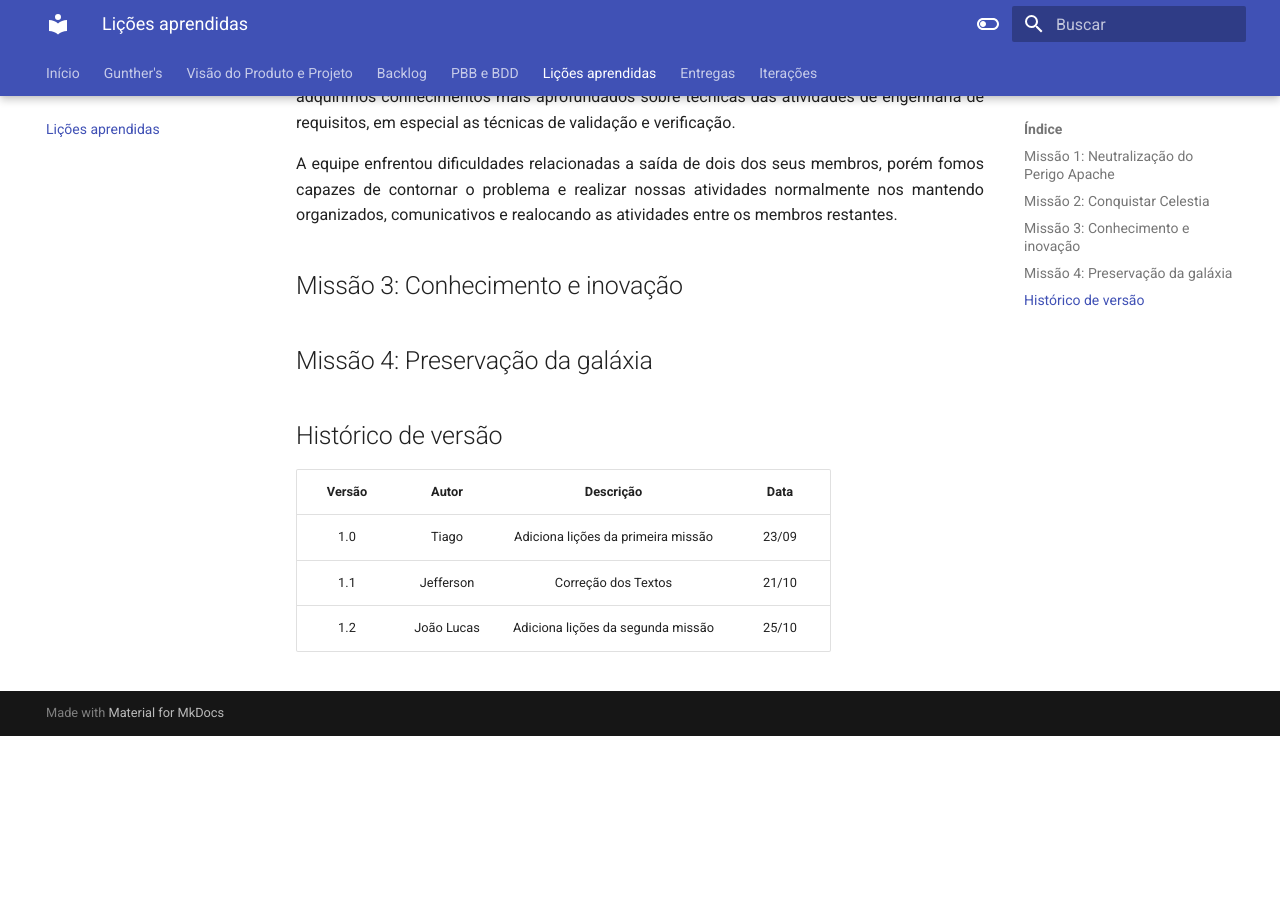
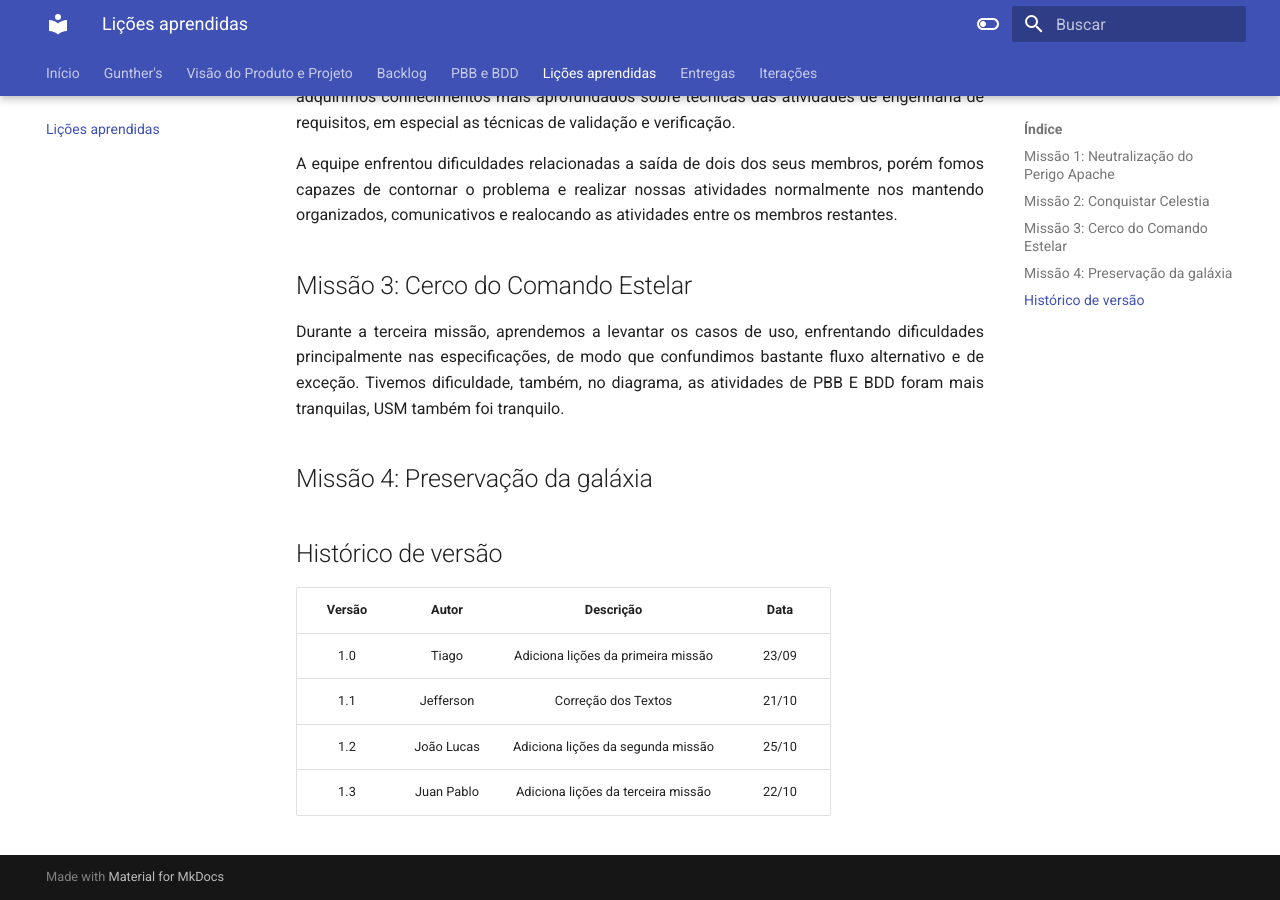
Before and after one commit to mdsreq-fga-unb/2023.2-CarteiraControl, an MkDocs documentation site: the page built from docs/Licoes.md, in a window 1280 px wide and 900 px high, scrolled down 676 px. Built offline with MkDocs 1.6.1 and Material for MkDocs 9.7.7, drawn with Linux system fonts in a browser that asks for light colours; before the commit the page ends 1412 px from its top, so only the background shows below that.

Commit message:
entrega da missão 3
Co-authored-by: Tiago1604 <202028973@aluno.unb.br>
Co-authored-by: JeffersonSenaa <jeffersonsena12144@gmail.com>
Co-authored-by: Jlmsousa <jlmsousa@hotmail.com>

```diff
--- a/docs/Licoes.md
+++ b/docs/Licoes.md
@@ -9,7 +9,8 @@
 <p align=justify>Durante a segunda missão, aprofundamos nossa compreensão em relação aos requisitos funcionais e não funcionais, bem como na elaboração adequada de um backlog. Além disso, adquirimos conhecimentos mais aprofundados sobre técnicas das atividades de engenharia de requisitos, em especial as técnicas de validação e verificação.</p>
 <p align=justify>A equipe enfrentou dificuldades relacionadas a saída de dois dos seus membros, porém fomos capazes de contornar o problema e realizar nossas atividades normalmente nos mantendo organizados, comunicativos e realocando as atividades entre os membros restantes.</p>
 
-## Missão 3: Conhecimento e inovação
+## Missão 3: Cerco do Comando Estelar
+<p align=justify>Durante a terceira missão, aprendemos a levantar os casos de uso, enfrentando dificuldades principalmente nas especificações, de modo que confundimos bastante fluxo alternativo e de exceção. Tivemos dificuldade, também, no diagrama, as atividades de PBB E BDD foram mais tranquilas, USM também foi tranquilo.</p>
 
 ## Missão 4: Preservação da galáxia
 
@@ -20,3 +21,4 @@
 |    1.0   |   Tiago     |   Adiciona lições da primeira missão |  23/09 |
 | 1.1| Jefferson |  Correção dos Textos | 21/10 |
 | 1.2| João Lucas |  Adiciona lições da segunda missão | 25/10 |
+|1.3| Juan Pablo | Adiciona lições da terceira missão |22/10|
```
Also changed, not shown: docs/entregas.md (+20 -1 lines).
